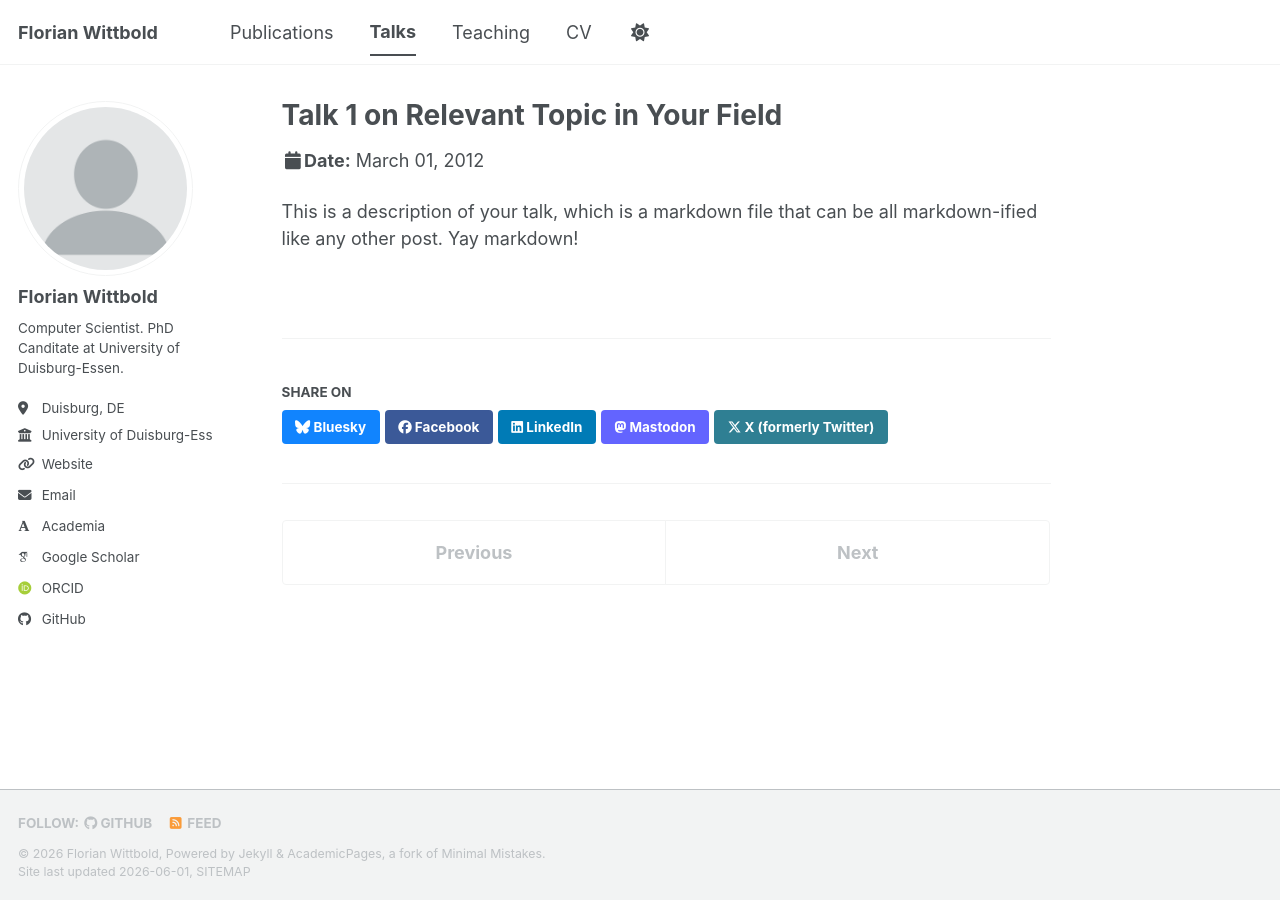
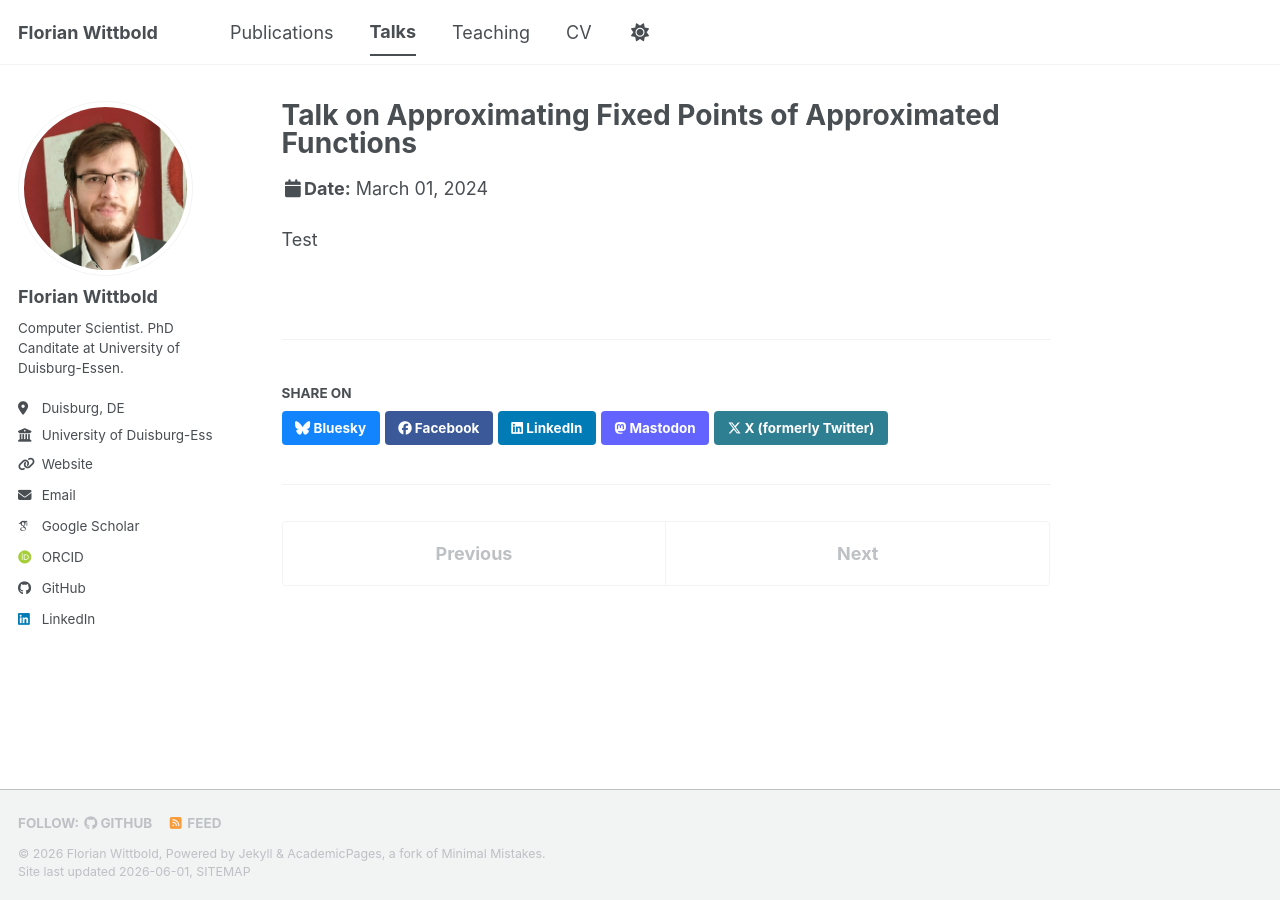
Before and after one commit to flo-witt/flo-witt.github.io, a Jekyll site: the page built from _talks/2012-03-01-talk-1.md, in a window 1280 px wide. Built offline with Jekyll 4.4.1, drawn with Linux system fonts in a browser that asks for light colours; some web fonts are replaced; a script bundle is joined from its source files by our own code; library files that are not in the unit come from our copies.

```diff
--- a/_config.yml
+++ b/_config.yml
@@ -33,12 +33,12 @@ author:
   email            : "florian.wittbold@uni-due.de"
 
   # Academic websites
-  academia         : "https://www.uni-due.de/theoinf/people/wittbold.php"
+  academia         : # URL
   arxiv            : # URL - Update with the correct link to your profile
-  googlescholar    : "https://scholar.google.com/citations?user=PS_CX0AAAAAJ"
+  googlescholar    : "https://scholar.google.com/citations?user=q6GFL3wAAAAJ"
   inspire-hep      : # URL
   impactstory      : # URL
-  orcid            : "https://orcid.org/yourorcidurl"
+  orcid            : "https://orcid.org/0000-0001-8307-503X"
   semantic         : # URL
   ssrn             : # URL
   pubmed           : # URL
@@ -66,7 +66,7 @@ author:
   keybase          : # Username
   instagram        : # Username
   lastfm           : # Username
-  linkedin         : # Username
+  linkedin         : "Florian Wittbold"
   mastodon         : # URL
   medium           : # URL
   pinterest        : # Username
--- a/_talks/2012-03-01-talk-1.md
+++ b/_talks/2012-03-01-talk-1.md
@@ -1,11 +1,11 @@
 ---
-title: "Talk 1 on Relevant Topic in Your Field"
+title: "Talk on Approximating Fixed Points of Approximated Functions"
 collection: talks
 type: "Talk"
 permalink: /talks/2012-03-01-talk-1
-venue: "UC San Francisco, Department of Testing"
-date: 2012-03-01
-location: "San Francisco, CA, USA"
+venue: "ISTA Vienna"
+date: 2024-03-01
+location: "Vienna, Austria"
 ---
 
-This is a description of your talk, which is a markdown file that can be all markdown-ified like any other post. Yay markdown!
+Test
```
Also changed, not shown: images/profile.png.
